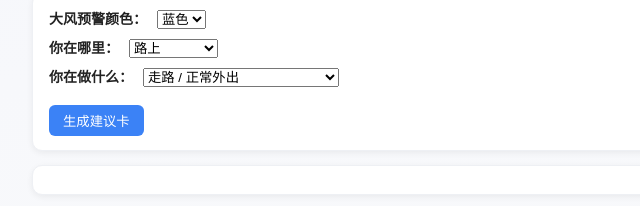
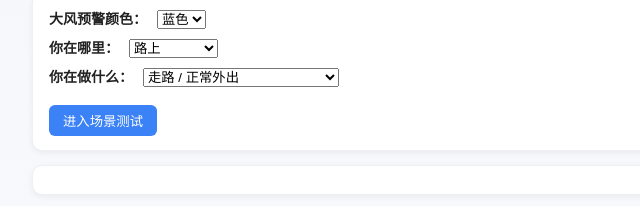
Before and after one commit to KristyJJ/fengxiaowei, a plain HTML site: page index.html in a window 1280 px wide. Shown: the part 146-352 px from the top of the page, 228-868 px from the left. Drawn offline with Linux system fonts and the light colour scheme.

Commit message:
Update index.html

```diff
--- a/index.html
+++ b/index.html
@@ -51,7 +51,7 @@
         </select>
       </label>
 
-      <button id="btn">生成建议卡</button>
+      <button id="btn">进入场景测试</button>
     </section>
 
     <!-- 2️⃣ 输出区（✅ why ? 紧挨交通灯） -->
```
